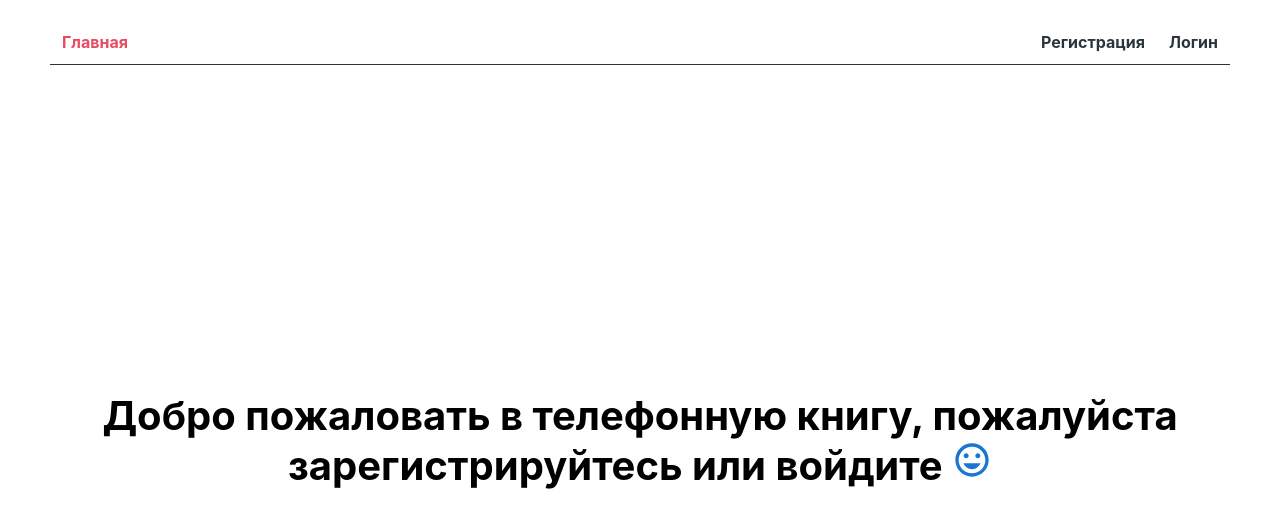
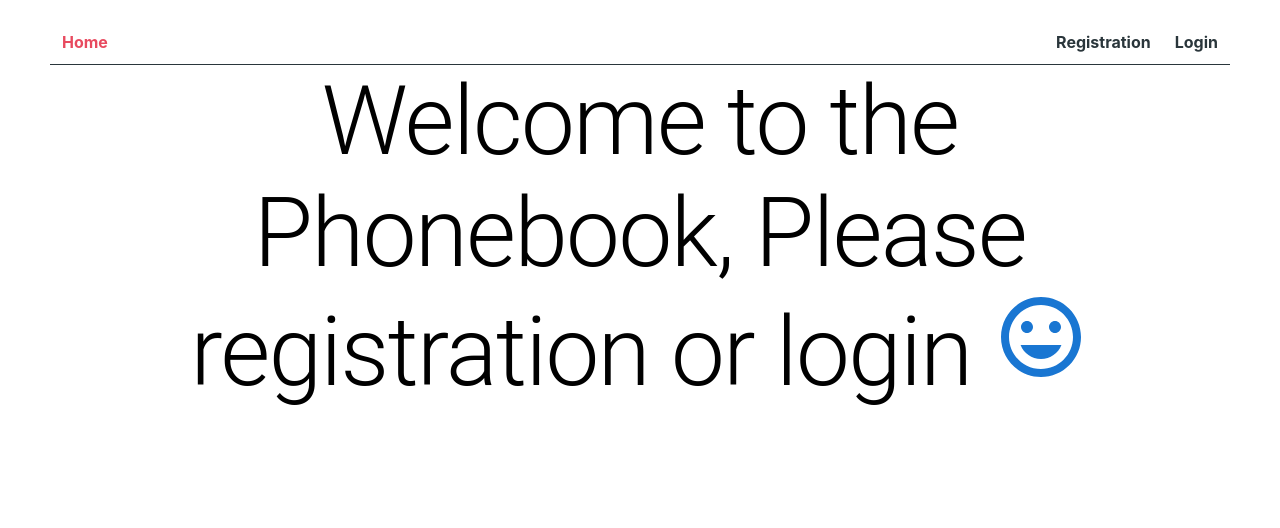
Before and after one commit to ValeronGol/goit-react-hw-08-phonebook, a React (Create React App) app: page / in a window 1280 px wide. Shown: the top 528 px of the page. Built offline with nearby package versions, Linux system fonts and the light colour scheme.

Commit message:
add styled

```diff
--- a/src/components/AuthNav/AuthNav.jsx
+++ b/src/components/AuthNav/AuthNav.jsx
@@ -5,10 +5,10 @@ export default function AuthNav() {
   return (
     <div>
       <StyledNavLink to="/register" exact>
-        Регистрация
+        Registration
       </StyledNavLink>
       <StyledNavLink to="/login" exact>
-        Логин
+        Login
       </StyledNavLink>
     </div>
   );
--- a/src/components/Navigation/Navigation.jsx
+++ b/src/components/Navigation/Navigation.jsx
@@ -7,13 +7,14 @@ const Navigation = () => {
   const isLoggedIn = useSelector(authSelectors.getIsLoggedIn);
   return (
     <nav>
-      <StyledNavLink to="/" exact>
-        Главная
-      </StyledNavLink>
-      {isLoggedIn && (
+      {!isLoggedIn ? (
+        <StyledNavLink to="/" exact>
+          Home
+        </StyledNavLink>
+      ) : (
         <>
           <StyledNavLink to="/contacts" exact>
-            Контакты
+            Phonebook
           </StyledNavLink>
         </>
       )}
--- a/src/views/ContactsView.jsx
+++ b/src/views/ContactsView.jsx
@@ -21,7 +21,6 @@ export default function ContactsView() {
 
   return (
     <div>
-      <h1>Phonebook</h1>
       <ContactForm />
       <h2>Contacts</h2>
       <Filter />
--- a/src/views/HomeView/HomeView.jsx
+++ b/src/views/HomeView/HomeView.jsx
@@ -1,20 +1,13 @@
 import React from 'react';
-import { Container, Title } from './HomeView.styled';
 import MoodIcon from '@mui/icons-material/Mood';
+import { Container, Typography } from '@mui/material';
 
 const HomeView = () => (
-  <Container>
-    <Title>
-      Добро пожаловать в телефонную книгу, пожалуйста зарегистрируйтесь или
-      войдите{' '}
-      <MoodIcon
-        color="primary"
-        fontSize="inherit"
-        aria-label="Иконка приветствия"
-      >
-        💁‍♀️
-      </MoodIcon>
-    </Title>
+  <Container maxWidth="xl" fixed>
+    <Typography align="center" variant="h1">
+      Welcome to the Phonebook, Please registration or login{' '}
+      <MoodIcon color="primary" fontSize="inherit" aria-label="icon" />
+    </Typography>
   </Container>
 );
 
--- a/src/views/HomeView/HomeView.styled.js
+++ /dev/null
@@ -1,14 +0,0 @@
-import styled from '@emotion/styled';
-
-export const Container = styled.div`
-  min-height: calc(100vh - 50px);
-  display: flex;
-  align-items: center;
-  justify-content: center;
-`;
-
-export const Title = styled.h1`
-  font-weight: 500px;
-  font-size: 40px;
-  text-align: center;
-`;
--- a/src/views/LoginView/LoginView.jsx
+++ b/src/views/LoginView/LoginView.jsx
@@ -1,8 +1,8 @@
 import { useState } from 'react';
 import { useDispatch } from 'react-redux';
 import { authOperations } from 'redux/auth/auth-operations';
-import { Form, Label } from './LoginView.styled';
-import Button from '@mui/material/Button';
+import { Form } from './LoginView.styled';
+import { TextField, Button, Container } from '@mui/material';
 
 export default function LoginView() {
   const [email, setEmail] = useState('');
@@ -28,23 +28,24 @@ export default function LoginView() {
   };
 
   return (
-    <div>
-      <h1>Страница логина</h1>
-
+    <Container maxWidth="xs" fixed>
       <Form onSubmit={handleSubmit} autoComplete="off">
-        <Label>
-          Почта
-          <input
+        <TextField
+          fullWidth
+          helperText="Please enter your email"
+          margin="dense"
+          label="Email"
           type="email"
           name="email"
           value={email}
           onChange={handleChange}
         />
-        </Label>
 
-        <Label>
-          Пароль
-          <input
+        <TextField
+          fullWidth
+          helperText="Please enter your password"
+          margin="dense"
+          label="Password"
           type="password"
           name="password"
           value={password}
@@ -53,12 +54,11 @@ export default function LoginView() {
           minLength="7"
           title="Пароль должен быть не менее 7 символов"
         />
-        </Label>
 
         <Button variant="contained" type="submit">
           Войти
         </Button>
       </Form>
-    </div>
+    </Container>
   );
 }
--- a/src/views/RegisterView/RegisterView.jsx
+++ b/src/views/RegisterView/RegisterView.jsx
@@ -2,7 +2,7 @@ import { useState } from 'react';
 import { useDispatch } from 'react-redux';
 import { authOperations } from 'redux/auth/auth-operations';
 import { Form } from './RegisterView.styled';
-import { TextField, Button } from '@mui/material';
+import { TextField, Button, Container } from '@mui/material';
 
 export default function RegisterView() {
   const [name, setName] = useState('');
@@ -32,14 +32,12 @@ export default function RegisterView() {
   };
 
   return (
-    <div>
-      <h1>Страница регистрации</h1>
-
+    <Container maxWidth="xs" fixed>
       <Form onSubmit={handleSubmit} autoComplete="off">
         <TextField
           fullWidth
           helperText="Please enter your name"
-          id="demo-helper-text-aligned"
+          margin="dense"
           label="Name"
           size="string"
           type="text"
@@ -50,7 +48,7 @@ export default function RegisterView() {
         <TextField
           fullWidth
           helperText="Please enter your email"
-          id="demo-helper-text-aligned"
+          margin="dense"
           label="Email"
           type="email"
           name="email"
@@ -60,7 +58,7 @@ export default function RegisterView() {
         <TextField
           fullWidth
           helperText="Please enter your password"
-          id="demo-helper-text-aligned"
+          margin="dense"
           label="Password"
           type="password"
           name="password"
@@ -72,9 +70,9 @@ export default function RegisterView() {
         />
 
         <Button variant="contained" type="submit">
-          Зарегистрироваться
+          Registration
         </Button>
       </Form>
-    </div>
+    </Container>
   );
 }
```
Lines whose indentation alone changed are shown as unchanged.
